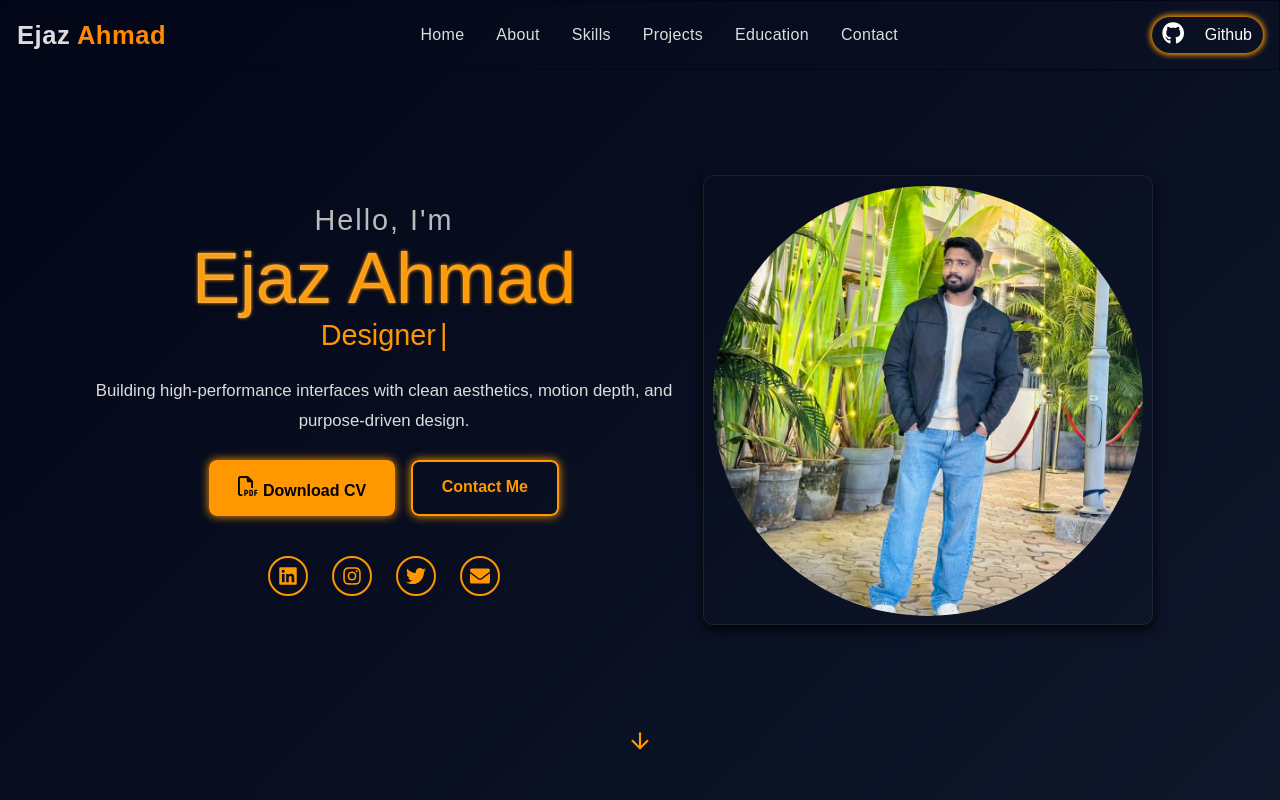
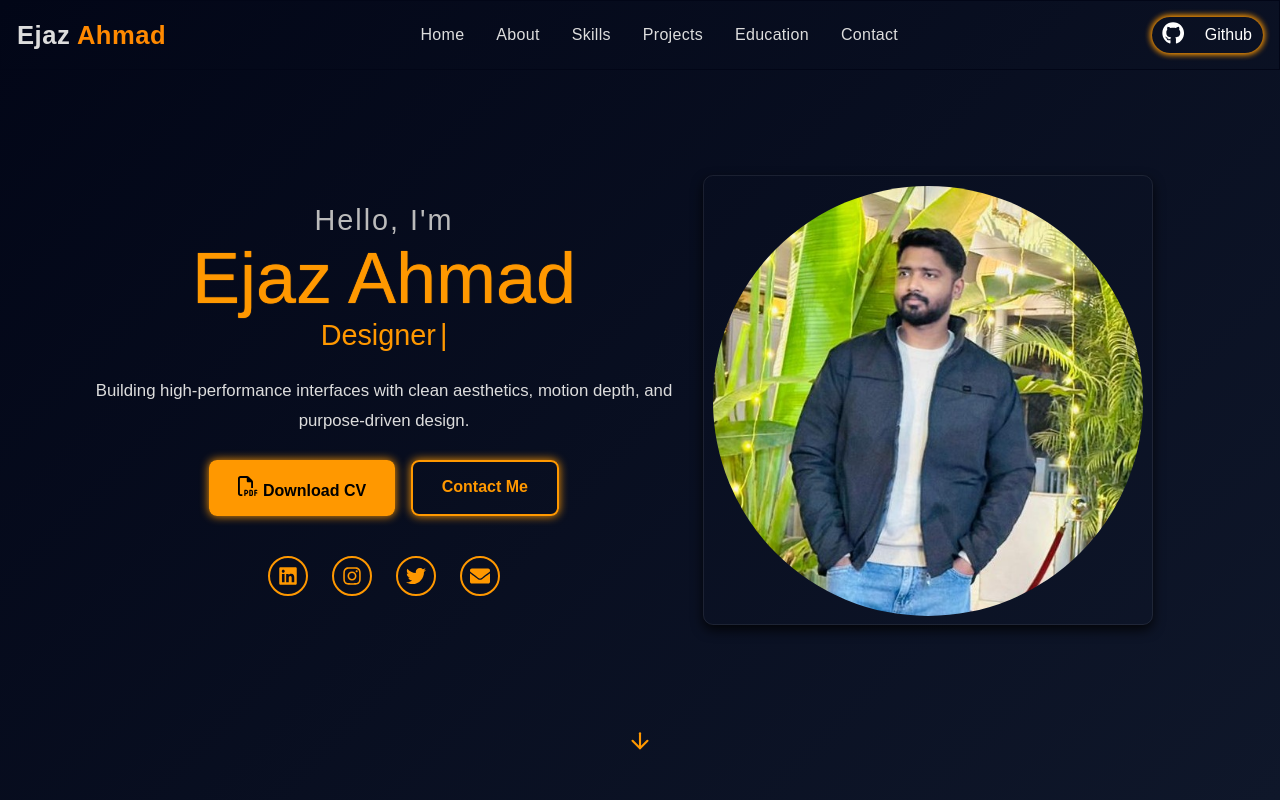
Before and after one commit to Ejaz-Ahmad18/PORTFOLIO, a React (Vite) app: page / in a window 1280 px wide. Shown: the top 800 px of the page. Built offline with nearby package versions, Linux system fonts and the light colour scheme.

Commit message:
Glowing-Name-fixing

```diff
--- a/src/Components/Home/Home.css
+++ b/src/Components/Home/Home.css
@@ -88,16 +88,16 @@
 .name {
   font-size: 4.5rem;
   font-weight: 400;
-  background: linear-gradient(90deg, #dadada, #ff9800);
+  background: linear-gradient(90deg, #ff9800 , #ff9800);
   -webkit-background-clip: text;
   -webkit-text-fill-color: transparent;
-  text-shadow: 0 0 30px #ff9800;
+  /* text-shadow: 0 0 30px #ff9800; */
   animation: glow 4s ease-in-out infinite alternate;
 }
 
 @keyframes glow {
-  from { text-shadow: 0 0 1px #ff9800; }
-  to { text-shadow: 0 0 15px #ff9800 ; }
+  from { text-shadow: 0 0 0 #ff9800; }
+  to { text-shadow: 0 0 5px #ff9800 ; }
 }
 
 .role {
```
Also changed, not shown: src/assets/profile.jpeg.
